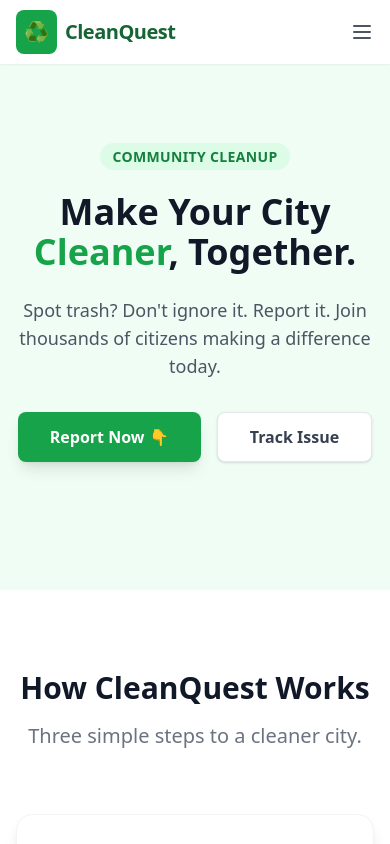
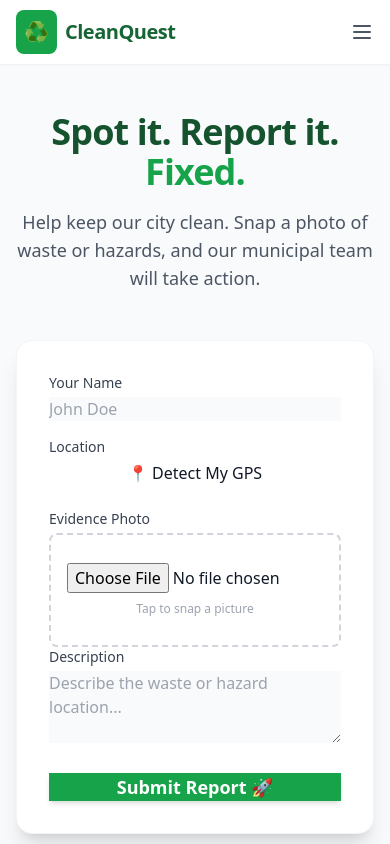
Before and after one commit to Mayur541/CleanQuest, a React (Vite) app in the folder client/: page / in a window 390 px wide. Shown: the top 844 px of the page. Built offline with nearby package versions, Linux system fonts and the light colour scheme; no server answers.

Commit message:
descrption clash

```diff
--- a/client/src/pages/Home.jsx
+++ b/client/src/pages/Home.jsx
@@ -1,198 +1,246 @@
-// client/src/pages/Home.jsx
-import { useState } from 'react';
-import { api } from '../api';
+import { useState, useEffect } from 'react';
+import { api } from '../api'; // Uses your centralized API
 import { Link } from 'react-router-dom';
-import Features from '../components/Features'; // <--- IMPORT THIS
 
 function Home() {
+  const [citizenName, setCitizenName] = useState('');
   const [description, setDescription] = useState('');
-  const [citizenName, setCitizenName] = useState('');
+  const [image, setImage] = useState('');
   const [location, setLocation] = useState(null);
-  const [image, setImage] = useState("");
+  const [loading, setLoading] = useState(false);
   const [submittedId, setSubmittedId] = useState(null);
+  const [recentReports, setRecentReports] = useState([]);
 
-  const getLocation = () => {
-    if (navigator.geolocation) {
-      navigator.geolocation.getCurrentPosition((position) => {
+  // Fetch recent reports on load
+  useEffect(() => {
+    const fetchRecent = async () => {
+      try {
+        const res = await api.get('/api/complaints');
+        // Show only the last 3 reports
+        setRecentReports(res.data.slice(-3).reverse());
+      } catch (err) {
+        console.error("Error fetching reports:", err);
+      }
+    };
+    fetchRecent();
+  }, []);
+
+  // 1. Get GPS Location
+  const handleGetLocation = (e) => {
+    e.preventDefault();
+    if (!navigator.geolocation) {
+      return alert("Geolocation is not supported by your browser.");
+    }
+    navigator.geolocation.getCurrentPosition(
+      (position) => {
         setLocation({
           lat: position.coords.latitude,
-          lng: position.coords.longitude
+          lng: position.coords.longitude,
         });
-      });
-    } else {
-      alert("Geolocation is not supported by this browser.");
+        alert("Location attached! 📍");
+      },
+      (error) => {
+        alert("Unable to retrieve location. Please allow GPS access.");
+      }
+    );
+  };
+
+  // 2. Handle Image Upload (Converts to Base64)
+  const handleImageUpload = (e) => {
+    const file = e.target.files[0];
+    if (file) {
+      const reader = new FileReader();
+      reader.onloadend = () => {
+        setImage(reader.result);
+      };
+      reader.readAsDataURL(file);
     }
   };
 
-  const handleImageUpload = (e) => {
-    const file = e.target.files[0];
-    const reader = new FileReader();
-    reader.onloadend = () => setImage(reader.result);
-    if (file) reader.readAsDataURL(file);
-  };
-
+  // 3. Submit Form
   const handleSubmit = async (e) => {
     e.preventDefault();
+    if (!location) return alert("Please click 'Attach Location' first!");
+    if (!image) return alert("Please take a photo of the issue.");
+
+    setLoading(true);
     const complaintData = {
       citizenName,
       description,
       location,
-      imageUrl: image || "https://via.placeholder.com/150"
+      imageUrl: image,
+      status: "Pending" // Default status
     };
 
     try {
       const res = await api.post('/api/complaints', complaintData);
       setSubmittedId(res.data._id);
+
+      // Reset Form
       setCitizenName('');
       setDescription('');
+      setImage('');
       setLocation(null);
-      setImage("");
-    } catch (error) {
-      console.error(error);
-      alert('Error submitting complaint ❌');
+
+      // Refresh recent list
+      const updatedList = await api.get('/api/complaints');
+      setRecentReports(updatedList.data.slice(-3).reverse());
+
+    } catch (err) {
+      console.error(err);
+      alert("Failed to submit. Please try again.");
+    } finally {
+      setLoading(false);
     }
   };
 
-  // SUCCESS STATE (Post-submission)
-  if (submittedId) {
-    return (
-      <div className="min-h-screen bg-green-50 flex items-center justify-center p-4">
-        <div className="bg-white p-8 rounded-2xl shadow-xl max-w-lg w-full text-center border-t-4 border-green-500">
-          <div className="text-6xl mb-4">🎉</div>
-          <h2 className="text-3xl font-bold text-gray-800 mb-2">Complaint Submitted!</h2>
-          <p className="text-gray-600 mb-6">Thank you for helping keep our city clean.</p>
+  return (
+    <div className="min-h-screen bg-gray-50 py-12 px-4 sm:px-6 lg:px-8">
+      <div className="max-w-3xl mx-auto space-y-12">
 
-          <div className="bg-gray-100 p-4 rounded-lg mb-6 border border-gray-200">
-            <p className="text-xs text-gray-500 uppercase tracking-wide mb-1">Your Tracking ID</p>
-            <p className="text-xl font-mono font-bold text-green-700 select-all">{submittedId}</p>
-            <p className="text-xs text-gray-400 mt-2">(Copy this ID to track status)</p>
-          </div>
+        {/* --- HEADER --- */}
+        <div className="text-center">
+          <h1 className="text-4xl font-extrabold text-green-900 tracking-tight sm:text-5xl mb-4">
+            Spot it. Report it. <span className="text-green-600">Fixed.</span>
+          </h1>
+          <p className="text-lg text-gray-600 max-w-2xl mx-auto">
+            Help keep our city clean. Snap a photo of waste or hazards, and our municipal team will take action.
+          </p>
+        </div>
 
-          <div className="flex gap-4 justify-center">
-            <Link to="/tracker" className="bg-blue-600 text-white px-6 py-3 rounded-lg font-bold hover:bg-blue-700 transition shadow">
-              Track Now 🚀
-            </Link>
-            <button onClick={() => setSubmittedId(null)} className="text-gray-500 font-medium hover:text-gray-700">
-              Submit Another
-            </button>
+        {/* --- MAIN FORM CARD --- */}
+        <div className="bg-white rounded-2xl shadow-xl overflow-hidden border border-gray-100">
+          <div className="p-8">
+
+            {submittedId ? (
+              // SUCCESS MESSAGE VIEW
+              <div className="text-center py-10">
+                <div className="mx-auto flex items-center justify-center h-16 w-16 rounded-full bg-green-100 mb-6">
+                  <span className="text-3xl">🎉</span>
+                </div>
+                <h3 className="text-2xl font-bold text-gray-900 mb-2">Report Submitted!</h3>
+                <p className="text-gray-500 mb-6">Your Complaint ID is:</p>
+                <div className="bg-gray-100 p-4 rounded-lg font-mono text-lg font-bold select-all mb-8">
+                  {submittedId}
+                </div>
+                <button
+                  onClick={() => setSubmittedId(null)}
+                  className="text-green-600 font-bold hover:underline"
+                >
+                  Submit Another Report
+                </button>
+              </div>
+            ) : (
+              // FORM VIEW
+              <form onSubmit={handleSubmit} className="space-y-6">
+
+                {/* GRID LAYOUT:
+                   - On Mobile (default): 1 Column (Everything stacked)
+                   - On Laptop (md): 2 Columns for inputs, full width for description
+                */}
+                <div className="grid grid-cols-1 md:grid-cols-2 gap-6">
+
+                  {/* LEFT SIDE: Details */}
+                  <div className="space-y-4">
+                    <div>
+                      <label className="block text-sm font-medium text-gray-700 mb-1">Your Name</label>
+                      <input
+                        type="text"
+                        required
+                        className="input input-bordered w-full bg-gray-50 focus:bg-white transition"
+                        placeholder="John Doe"
+                        value={citizenName}
+                        onChange={(e) => setCitizenName(e.target.value)}
+                      />
+                    </div>
+
+                    <div>
+                      <label className="block text-sm font-medium text-gray-700 mb-1">Location</label>
+                      <button
+                        onClick={handleGetLocation}
+                        className={`btn w-full ${location ? 'btn-success text-white' : 'btn-outline btn-success'}`}
+                      >
+                        {location ? '📍 Location Attached' : '📍 Detect My GPS'}
+                      </button>
+                      {location && <p className="text-xs text-green-600 mt-1 text-center">Coordinates locked.</p>}
+                    </div>
+                  </div>
+
+                  {/* RIGHT SIDE: Camera/Image */}
+                  <div>
+                    <label className="block text-sm font-medium text-gray-700 mb-1">Evidence Photo</label>
+                    <div className="border-2 border-dashed border-gray-300 rounded-lg p-4 text-center hover:bg-gray-50 transition h-full flex flex-col justify-center">
+                      <input
+                        type="file"
+                        accept="image/*"
+                        capture="environment" /* <--- OPENS CAMERA ON MOBILE */
+                        onChange={handleImageUpload}
+                        className="file-input file-input-bordered file-input-sm w-full max-w-xs mx-auto mb-2"
+                      />
+                      {image ? (
+                        <img src={image} alt="Preview" className="h-32 w-full object-cover rounded-md mx-auto" />
+                      ) : (
+                        <p className="text-xs text-gray-400">Tap to snap a picture</p>
+                      )}
+                    </div>
+                  </div>
+
+                </div>
+
+                {/* DESCRIPTION (Always Full Width) */}
+                <div className="w-full">
+                  <label className="block text-sm font-medium text-gray-700 mb-1">Description</label>
+                  <textarea
+                    required
+                    rows="3"
+                    className="textarea textarea-bordered w-full text-base bg-gray-50 focus:bg-white"
+                    placeholder="Describe the waste or hazard location..."
+                    value={description}
+                    onChange={(e) => setDescription(e.target.value)}
+                  ></textarea>
+                </div>
+
+                {/* SUBMIT BUTTON */}
+                <button
+                  type="submit"
+                  disabled={loading}
+                  className={`btn w-full text-lg font-bold text-white shadow-md ${loading ? 'btn-disabled bg-gray-400' : 'bg-green-600 hover:bg-green-700 border-none'}`}
+                >
+                  {loading ? 'Uploading Report...' : 'Submit Report 🚀'}
+                </button>
+
+              </form>
+            )}
           </div>
         </div>
-      </div>
-    );
-  }
 
-  // MAIN PAGE LAYOUT
-  return (
-    <div className="min-h-screen bg-gray-50 font-sans text-gray-900">
-
-      {/* --- HERO BANNER --- */}
-      <section className="bg-green-50 text-center pt-20 pb-32 px-4">
-        <div className="max-w-4xl mx-auto">
-          <span className="bg-green-100 text-green-700 text-sm font-semibold px-3 py-1 rounded-full uppercase tracking-wide">
-            Community Cleanup
-          </span>
-          <h1 className="text-4xl md:text-6xl font-extrabold text-gray-900 mt-6 mb-6">
-            Make Your City <span className="text-green-600">Cleaner</span>, Together.
-          </h1>
-          <p className="text-lg text-gray-600 mb-8 max-w-2xl mx-auto">
-            Spot trash? Don't ignore it. Report it. Join thousands of citizens making a difference today.
-          </p>
-          <div className="flex justify-center gap-4">
-            <button onClick={() => document.getElementById('report-form').scrollIntoView({ behavior: 'smooth' })} className="bg-green-600 text-white px-8 py-3 rounded-lg font-bold hover:bg-green-700 transition shadow-lg">
-              Report Now 👇
-            </button>
-            <Link to="/tracker" className="bg-white text-gray-700 px-8 py-3 rounded-lg font-bold hover:bg-gray-50 transition shadow border border-gray-200">
-              Track Issue
-            </Link>
+        {/* --- RECENT ACTIVITY SECTION --- */}
+        <div className="pt-8 border-t border-gray-200">
+          <h2 className="text-2xl font-bold text-gray-800 mb-6 text-center">Live Community Activity</h2>
+          <div className="grid grid-cols-1 md:grid-cols-3 gap-6">
+            {recentReports.map((report) => (
+              <div key={report._id} className="bg-white p-4 rounded-xl shadow-sm border border-gray-100 hover:shadow-md transition">
+                <div className="h-40 bg-gray-100 rounded-lg overflow-hidden mb-3">
+                  {report.imageUrl && (
+                    <img src={report.imageUrl} alt="issue" className="w-full h-full object-cover" />
+                  )}
+                </div>
+                <div className="flex justify-between items-start mb-2">
+                  <span className={`badge ${report.status === 'Resolved' ? 'badge-success text-white' : 'badge-warning text-white'}`}>
+                    {report.status}
+                  </span>
+                  <span className="text-xs text-gray-400">{new Date(report.createdAt).toLocaleDateString()}</span>
+                </div>
+                <p className="text-gray-700 font-medium text-sm line-clamp-2">{report.description}</p>
+                <div className="mt-3 text-xs text-gray-400 flex items-center gap-1">
+                   <span>👤</span> {report.citizenName}
+                </div>
+              </div>
+            ))}
           </div>
         </div>
-      </section>
 
-      {/* --- NEW FEATURES SECTION --- */}
-      {/* This sits between the Hero and the Form */}
-      <Features />
-
-      {/* --- THE FORM SECTION --- */}
-      <section id="report-form" className="py-20 px-4 bg-green-50">
-        <div className="max-w-4xl mx-auto text-center mb-10">
-          <h2 className="text-3xl font-bold text-gray-900">Submit a Report</h2>
-          <p className="text-gray-500 mt-2">Fill in the details below to alert our municipal team.</p>
-        </div>
-
-        <div className="w-full md:max-w-lg mx-auto bg-white p-4 md:p-8 rounded-2xl shadow-xl border border-gray-100 relative z-10">
-
-          <form onSubmit={handleSubmit} className="space-y-6">
-
-            {/* Name Input */}
-            <div>
-              <label className="block text-sm font-medium text-gray-700 mb-2">Your Name</label>
-              <input
-                type="text"
-                placeholder="John Doe"
-                className="w-full px-4 py-3 bg-blue-50 rounded-lg border border-gray-200 focus:ring-2 focus:ring-green-500 focus:border-transparent outline-none transition"
-                value={citizenName}
-                onChange={(e) => setCitizenName(e.target.value)}
-                required
-              />
-            </div>
-
-            {/* Image Upload Input - OPTIMIZED FOR MOBILE */}
-<div>
-  <label className="block text-sm font-medium text-gray-700 mb-2">
-    Upload Photo
-  </label>
-
-  <input
-    type="file"
-    accept="image/*"
-    capture="environment"  // <--- THE MAGIC LINE!
-    onChange={handleImageUpload}
-    className="file-input file-input-bordered file-input-success w-full bg-blue-50"
-  />
-
-  {image && (
-    <div className="mt-4">
-      <p className="text-xs text-gray-500 mb-2">Preview:</p>
-      <img src={image} alt="Preview" className="w-full h-48 object-cover rounded-lg shadow-sm border" />
-    </div>
-  )}
-</div>
-
-            {/* Location Button */}
-            <button
-              type="button"
-              onClick={getLocation}
-              className={`w-full py-3 px-4 rounded-lg font-semibold flex items-center justify-center gap-2 transition duration-200 border ${
-                location
-                ? "bg-blue-50 text-blue-600 border-blue-200"
-                : "bg-gray-100 text-gray-600 hover:bg-gray-200 border-gray-200"
-              }`}
-            >
-              {location ? (
-                <><span>📍</span> Location Saved (Lat: {location.lat.toFixed(2)})</>
-              ) : (
-                <><span>📍</span> Get My Location</>
-              )}
-            </button>
-
-            {/* Submit Button */}
-            <button
-              type="submit"
-              className="w-full bg-green-600 hover:bg-green-700 text-white font-bold py-4 rounded-lg shadow-lg hover:shadow-xl transition duration-300 transform hover:-translate-y-1"
-            >
-              Submit Complaint
-            </button>
-
-          </form>
-
-        </div>
-      </section>
-
-      {/* --- FOOTER --- */}
-      <section className="py-12 text-center text-gray-500 bg-white border-t border-gray-100">
-        <p>© 2025 CleanQuest. Building better cities.</p>
-      </section>
-
+      </div>
     </div>
   );
 }
```
